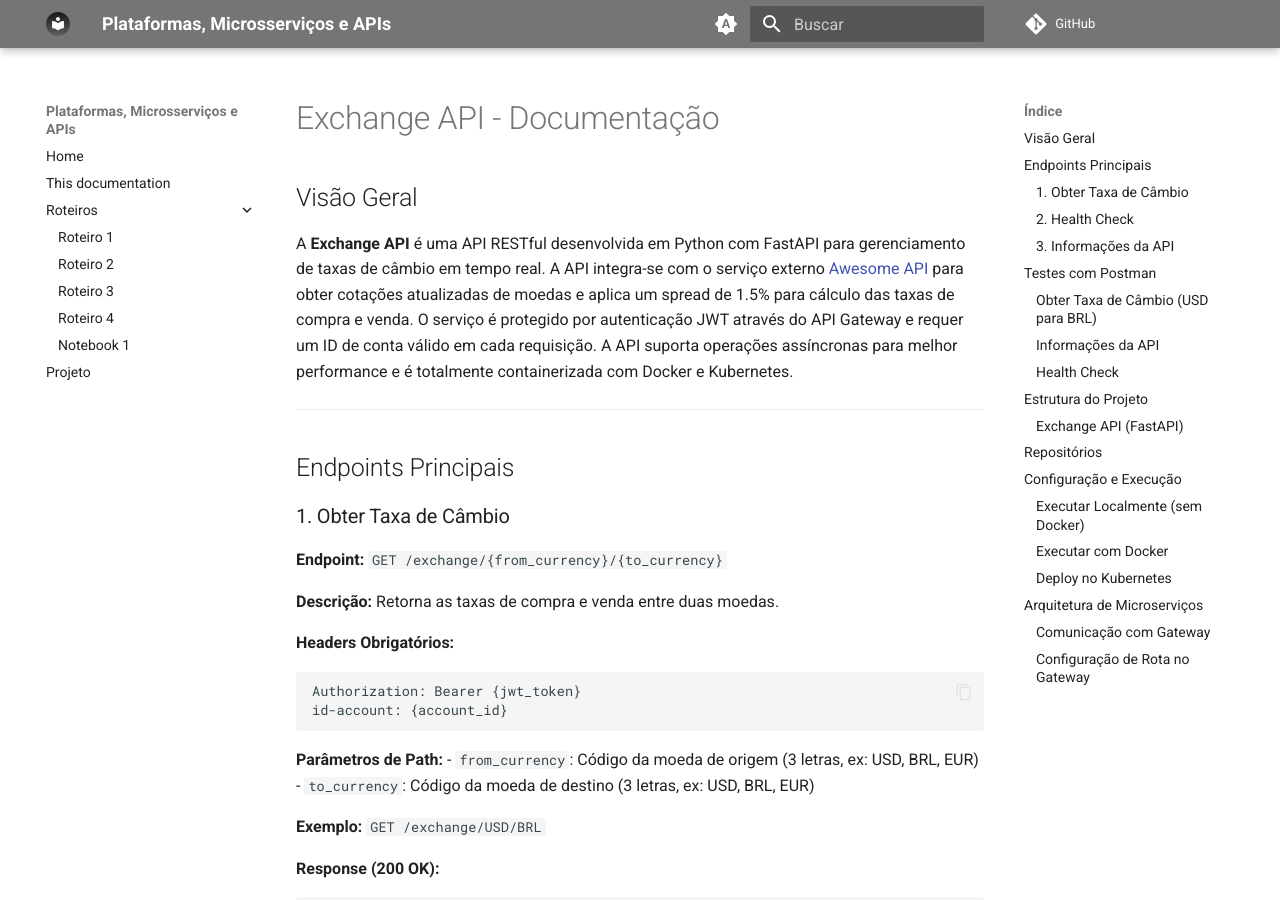
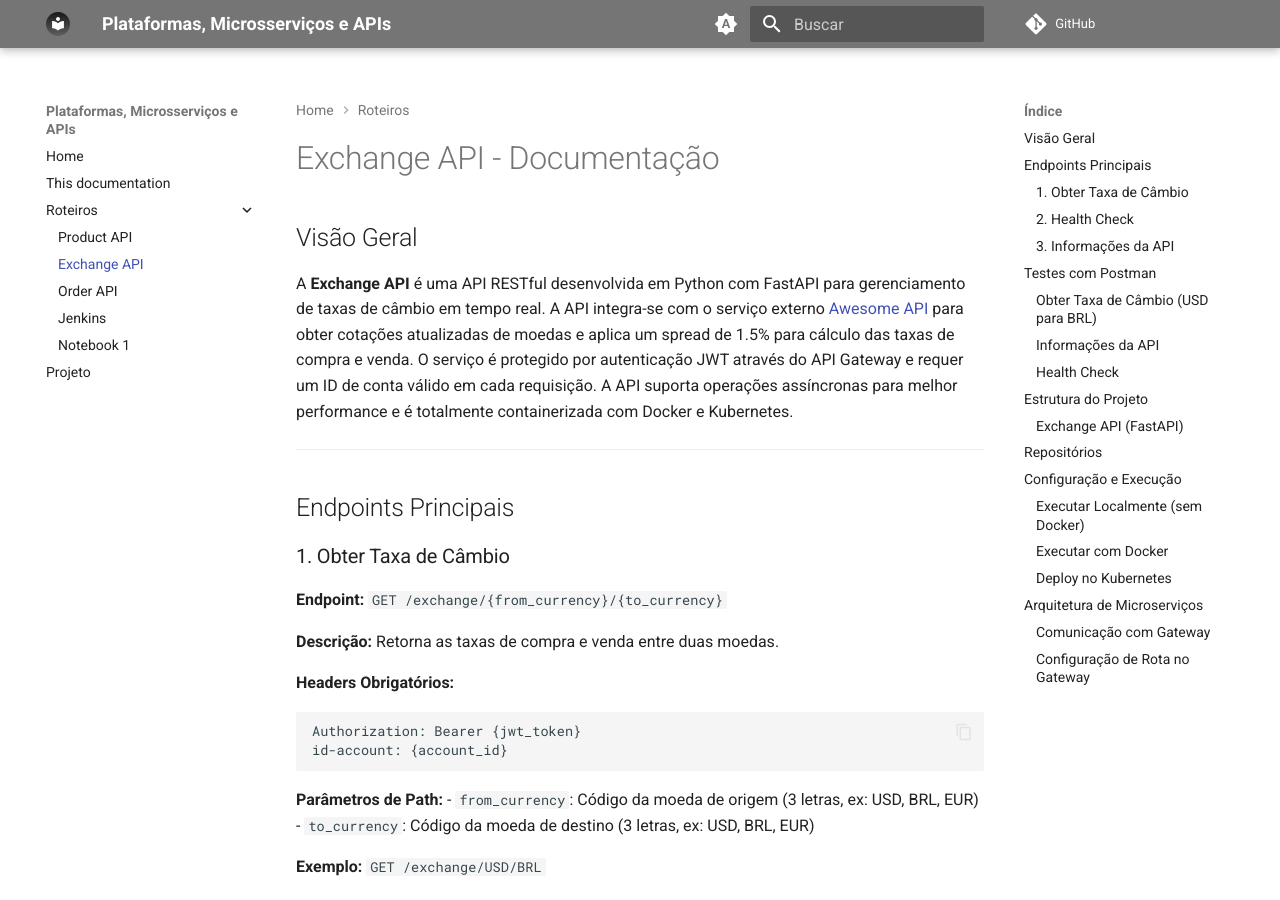
Before and after one commit to DeenaElOrra/plataforma, an MkDocs documentation site: the page built from docs/Exchange API/main.md, in a window 1280 px wide and 900 px high. Built offline with MkDocs 1.6.1 and Material for MkDocs 9.7.7, drawn with Linux system fonts in a browser that asks for light colours; comment, search, counter and statistics services are not loaded.

Commit message:
Fix navigation paths in mkdocs.yml after directory renames
Updated navigation to reflect renamed directories:
- roteiro1 -> Product API
- roteiro2 -> Exchange API
- roteiro3 -> Order API
- roteiro4 -> Jenkins

🤖 Generated with [Claude Code](https://claude.com/claude-code)

Co-Authored-By: Claude <noreply@anthropic.com>

```diff
--- a/mkdocs.yml
+++ b/mkdocs.yml
@@ -103,9 +103,9 @@ nav:
   - Home: index.md
   - This documentation: thisdocumentation/main.md
   - Roteiros:
-    - Roteiro 1: roteiro1/main.md
-    - Roteiro 2: roteiro2/main.md
-    - Roteiro 3: roteiro3/main.md
-    - Roteiro 4: roteiro4/main.md
+    - Product API: Product API/main.md
+    - Exchange API: Exchange API/main.md
+    - Order API: Order API/main.md
+    - Jenkins: Jenkins/main.md
     - Notebook 1: notebook1/ex1_data.md
   - Projeto: projeto/main.md
```
